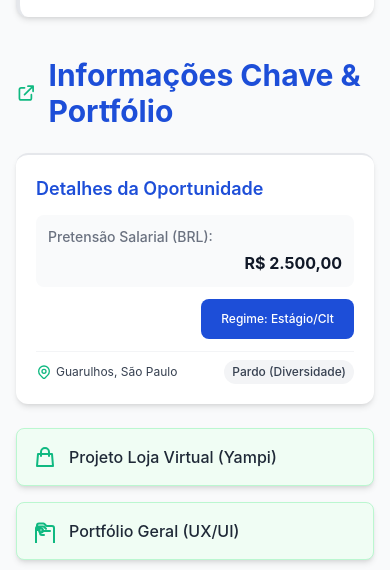
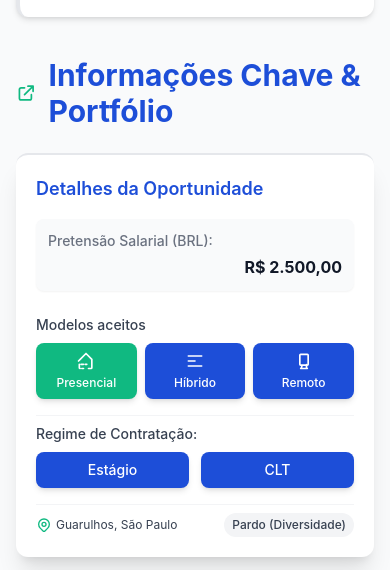
Before and after one commit to jonnyzera/curriculo-html-css-tawind, a plain HTML site: page index.html in a window 390 px wide. Shown: the part 3156-3726 px from the top of the page. Drawn offline with nearby package versions, Linux system fonts and the light colour scheme.

Commit message:
feat(ui):, ajuste em layout, responsividade e suavidade, adição de botões no campo detalhes da oportunidade

```diff
--- a/index.html
+++ b/index.html
@@ -1,31 +1,14 @@
 <!DOCTYPE html>
-<html lang="pt-BR">
+<html lang="pt-BR" style="scroll-behavior: smooth;">
 
 <head>
     <meta charset="UTF-8">
     <meta name="viewport" content="width=device-width, initial-scale=1.0">
     <title>Currículo Profissional - João Victor</title>
+    <!-- Tailwind CSS CDN -->
     <script src="https://cdn.tailwindcss.com"></script>
     <link rel="stylesheet" href="style.css">
-    <script>
-        tailwind.config = {
-            theme: {
-                extend: {
-                    fontFamily: {
-                        sans: ['Inter', 'sans-serif'],
-                        serif: ['Roboto', 'serif'], /* Tentativa de uso do Roboto, mas Inter será o default */
-                    },
-                }
-            }
-        }
-
-        function toggleMenu() {
-            const menu = document.getElementById('mobile-menu');
-            const button = document.getElementById('menu-button');
-            menu.classList.toggle('menu-open');
-            button.setAttribute('aria-expanded', menu.classList.contains('menu-open'));
-        }
-    </script>
+    <script src="javascript.js"></script>
 </head>
 
 <body class="selection:bg-blue-300 selection:text-gray-900">
@@ -39,7 +22,7 @@
                     <span class="text-2xl font-bold text-primary"></span>
                 </div>
 
-                <!-- Desktop Menu: Hover alterado para verde suave e negrito removido (exceto Portfólio) -->
+                <!-- Desktop Menu -->
                 <nav class="hidden md:flex md:space-x-8">
                     <a href="#sobre"
                         class="text-secondary hover:text-highlight transition duration-150 ease-in-out font-medium">Sobre</a>
@@ -66,7 +49,7 @@
             </div>
         </div>
 
-        <!-- Mobile Menu (Dropdown): Hover alterado para verde suave e negrito removido (exceto Portfólio) -->
+        <!-- Mobile Menu (Dropdown) -->
         <div class="md:hidden bg-white shadow-inner" id="mobile-menu" aria-hidden="true">
             <div class="pt-2 pb-3 space-y-1 px-2 sm:px-3">
                 <a href="#sobre" onclick="toggleMenu()"
@@ -89,8 +72,7 @@
 
         <!-- SEÇÃO 1: SOBRE E CONTATO (PROFILE CARD) -->
         <section id="sobre"
-            class="mb-10 p-6 bg-white shadow-xl rounded-xl border-t-4 border-primary transform hover:scale-[1.01] transition duration-300">
-            <!-- font-extrabold alterado para font-bold (mantido da alteração anterior) -->
+            class="section-anchor mb-10 p-6 bg-white shadow-xl rounded-xl border-t-4 border-primary transform hover:scale-[1.01] transition duration-300">
             <h2 class="text-3xl sm:text-4xl font-bold text-primary mb-2 flex items-center gap-3">
                 <!-- Ícone de Perfil Simples -->
                 <svg class="h-8 w-8 text-highlight" fill="none" viewBox="0 0 24 24" stroke="currentColor">
@@ -133,7 +115,7 @@
         </section>
 
         <!-- SEÇÃO 2: EXPERIÊNCIA PROFISSIONAL (TIMELINE) -->
-        <section id="experiencia" class="mb-10">
+        <section id="experiencia" class="section-anchor mb-10">
             <h2 class="text-3xl font-bold mb-6 flex items-center gap-3 text-primary">
                 <svg class="h-7 w-7 text-highlight" fill="none" viewBox="0 0 24 24" stroke="currentColor">
                     <path stroke-linecap="round" stroke-linejoin="round" stroke-width="2"
@@ -190,7 +172,7 @@
         </section>
 
         <!-- SEÇÃO 3: HABILIDADES (GRID) -->
-        <section id="habilidades" class="mb-10">
+        <section id="habilidades" class="section-anchor mb-10">
             <h2 class="text-3xl font-bold mb-6 flex items-center gap-3 text-primary">
                 <svg class="h-7 w-7 text-highlight" fill="none" viewBox="0 0 24 24" stroke="currentColor">
                     <path stroke-linecap="round" stroke-linejoin="round" stroke-width="2"
@@ -260,7 +242,7 @@
         </section>
 
         <!-- SEÇÃO 4: FORMAÇÃO E CAPACITAÇÃO -->
-        <section id="formacao" class="mb-10">
+        <section id="formacao" class="section-anchor mb-10">
             <h2 class="text-3xl font-bold mb-6 flex items-center gap-3 text-primary">
                 <svg class="h-7 w-7 text-highlight" fill="none" viewBox="0 0 24 24" stroke="currentColor">
                     <path stroke-linecap="round" stroke-linejoin="round" stroke-width="2"
@@ -291,8 +273,8 @@
             </div>
         </section>
 
-        <!-- SEÇÃO 5: INFORMAÇÕES CHAVE E PORTFÓLIO (Treated) -->
-        <section id="portfolio" class="mb-10">
+        <!-- SEÇÃO 5: INFORMAÇÕES CHAVE E PORTFÓLIO -->
+        <section id="portfolio" class="section-anchor mb-10">
             <h2 class="text-3xl font-bold mb-6 flex items-center gap-3 text-primary">
                 <svg class="h-7 w-7 text-highlight" fill="none" viewBox="0 0 24 24" stroke="currentColor">
                     <path stroke-linecap="round" stroke-linejoin="round" stroke-width="2"
@@ -303,34 +285,76 @@
 
             <div class="grid grid-cols-1 md:grid-cols-2 gap-6">
 
-                <!-- Informações Adicionais (Treated Layout) -->
-                <div class="p-5 bg-white rounded-xl shadow-md border-t-2 border-primary">
-                    <h3 class="font-semibold text-lg text-primary mb-3">Detalhes da Oportunidade</h3>
+                <!-- Informações Adicionais (REESTRUTURADO E MELHORADO VISUALMENTE) -->
+                <div class="p-5 bg-white rounded-xl shadow-xl border-t-2 border-primary space-y-4">
+                    <h3 class="font-semibold text-lg text-primary">Detalhes da Oportunidade</h3>
 
-                    <div class="space-y-3">
                     <!-- Pretensão Salarial -->
                     <div
-                            class="flex flex-col sm:flex-row sm:justify-between sm:items-center p-3 bg-gray-50 rounded-lg">
+                        class="flex flex-col sm:flex-row sm:justify-between sm:items-center p-3 bg-gray-50 rounded-lg shadow-sm">
                         <span class="font-medium text-secondary text-sm">Pretensão Salarial (BRL):</span>
                         <div class="font-bold text-gray-900 mt-1 sm:mt-0 text-right text-base md:text-lg">R$
                             2.500,00</div>
                     </div>
 
-                        <!-- Modalidade e Regime -->
+                    <!-- 🚀 Modalidades de Trabalho (Tags visuais e cores customizadas) -->
+                    <div class="pt-2">
+                        <p class="font-medium text-gray-700 text-sm mb-2">Modelos aceitos</p>
+                        <div class="grid grid-cols-3 gap-2 text-center">
+
+                            <!-- Presencial (Verde Destaque) - CORRIGIDO com ÍCONE e TEXTO -->
+                            <div class="p-2 text-white rounded-lg font-medium text-xs shadow-md flex flex-col items-center justify-center"
+                                style="--color-highlight: #10B981; background-color: var(--color-highlight);">
+                                <svg class="h-5 w-5 mb-1 text-white" fill="none" viewBox="0 0 24 24"
+                                    stroke="currentColor">
+                                    <path stroke-linecap="round" stroke-linejoin="round" stroke-width="2"
+                                        d="M3 12l2-2m0 0l7-7 7 7m0 0v10a1 1 0 01-1 1h-3m-6 0h-2m-2 0H5a1 1 0 01-1-1v-4m7 0h2m-7 0h1m2 0h-2" />
+                                </svg>
+                                Presencial
+                            </div>
+                            <!-- Híbrido (Azul Primário - Manter) -->
+                            <div
+                                class="p-2 bg-primary text-white rounded-lg font-medium text-xs shadow-md flex flex-col items-center justify-center">
+                                <svg class="h-5 w-5 mb-1 text-white" fill="none" viewBox="0 0 24 24"
+                                    stroke="currentColor">
+                                    <path stroke-linecap="round" stroke-linejoin="round" stroke-width="2"
+                                        d="M4 6h16M4 12h8m-8 6h16" />
+                                </svg>
+                                Híbrido
+                            </div>
+                            <!-- Remoto (Azul Primário) -->
+                            <div
+                                class="p-2 bg-primary text-white rounded-lg font-medium text-xs shadow-md flex flex-col items-center justify-center">
+                                <svg class="h-5 w-5 mb-1 text-white" fill="none" viewBox="0 0 24 24"
+                                    stroke="currentColor">
+                                    <path stroke-linecap="round" stroke-linejoin="round" stroke-width="2"
+                                        d="M9.75 17L9 20l-1 1h8l-1-1v-3.75M16 17a1 1 0 001-1V5a1 1 0 00-1-1H8a1 1 0 00-1 1v11a1 1 0 001 1h8z" />
+                                </svg>
+                                Remoto
+                            </div>
+                        </div>
+                    </div>
+
+                    <!-- 📑 Regime de Contratação (Botões menores e com sombra) -->
+                    <div class="pt-2 border-t border-gray-100">
+                        <p class="font-medium text-gray-700 text-sm mb-2">Regime de Contratação:</p>
                         <div class="grid grid-cols-2 gap-3 text-center">
-                            <span class="p-3 bg-highlight text-white rounded-lg font-medium text-xs sm:text-sm">
-                                Presencial / Híbrido
+                            <!-- Regime Estágio -->
+                            <span class="p-2 bg-primary text-white rounded-lg font-medium text-sm shadow-md">
+                                Estágio
                             </span>
-                            <span class="p-3 bg-primary text-white rounded-lg font-medium text-xs sm:text-sm">
-                                Regime: Estágio/Clt
+                            <!-- Regime CLT -->
+                            <span class="p-2 bg-primary text-white rounded-lg font-medium text-sm shadow-md">
+                                CLT
                             </span>
                         </div>
+                    </div>
+
 
                     <!-- Localização e Diversidade -->
                     <div class="flex justify-between items-center text-sm pt-2 border-t border-gray-100">
                         <div class="flex items-center text-gray-700 gap-1">
-                                <svg class="h-4 w-4 text-highlight" fill="none" viewBox="0 0 24 24"
-                                    stroke="currentColor">
+                            <svg class="h-4 w-4 text-highlight" fill="none" viewBox="0 0 24 24" stroke="currentColor">
                                 <path stroke-linecap="round" stroke-linejoin="round" stroke-width="2"
                                     d="M17.657 16.657L13.414 20.9a1.998 1.998 0 01-2.828 0l-4.243-4.243a8 8 0 1111.314 0z">
                                 </path>
@@ -345,12 +369,22 @@
                         </div>
                     </div>
                 </div>
-                </div>
 
-                <!-- Links (Ajustado com novo link e espaçamento) -->
+                <!-- Links -->
                 <div class="space-y-4">
 
-                    <!-- NOVO: Loja No-code (Yampi) - Projeto Prático -->
+                    <!-- NOVO: Biblioteca Java (Spring Boot) - Projeto Prático -->
+                    <a href="https://biblioteca-springboot-thymleaf-postgsql.onrender.com/login" target="_blank"
+                        class="flex items-center gap-3 p-4 bg-green-50 rounded-lg hover:bg-green-100 transition duration-150 border border-green-200 shadow-md">
+                        <!-- Code Icon (Representando Projeto de Software) -->
+                        <svg class="h-6 w-6 text-highlight" fill="none" viewBox="0 0 24 24" stroke="currentColor">
+                            <path stroke-linecap="round" stroke-linejoin="round" stroke-width="2"
+                                d="M10 20l4-16m4 4l4 4-4 4M6 16l-4-4 4-4" />
+                        </svg>
+                        <span class="font-medium text-gray-800">Biblioteca Java (Spring Boot)</span>
+                    </a>
+
+                    <!-- Loja No-code (Yampi) - Projeto Prático -->
                     <a href="https://brilhoshop3.catalog.yampi.io/" target="_blank"
                         class="flex items-center gap-3 p-4 bg-green-50 rounded-lg hover:bg-green-100 transition duration-150 border border-green-200 shadow-md">
                         <!-- Shopping Bag Icon -->
--- a/style.css
+++ b/style.css
@@ -49,6 +49,12 @@ body {
             z-index: 50;
         }
 
+        /* NOVO: Ajusta o posicionamento da rolagem para que o header fixo não cubra o título da seção. */
+        .section-anchor {
+            scroll-margin-top: 4rem;
+            /* Deve ser igual ou ligeiramente maior que a altura do header (h-16 = 64px = 4rem) */
+        }
+
         /* Menu de Navegação */
         #mobile-menu {
             transition: max-height 0.3s ease-out;
```
Also changed, not shown: javascript.js (added, +17 -0 lines). Lines whose indentation alone changed are shown as unchanged.
